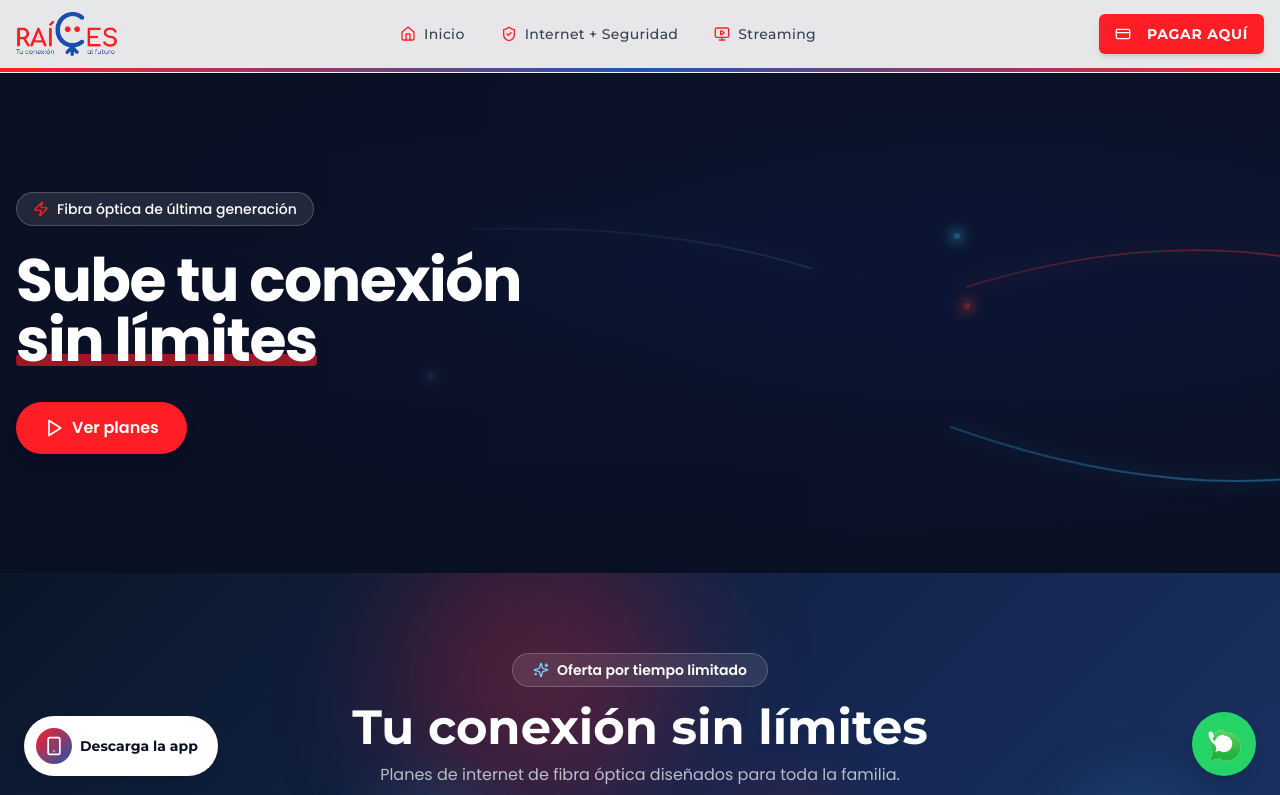
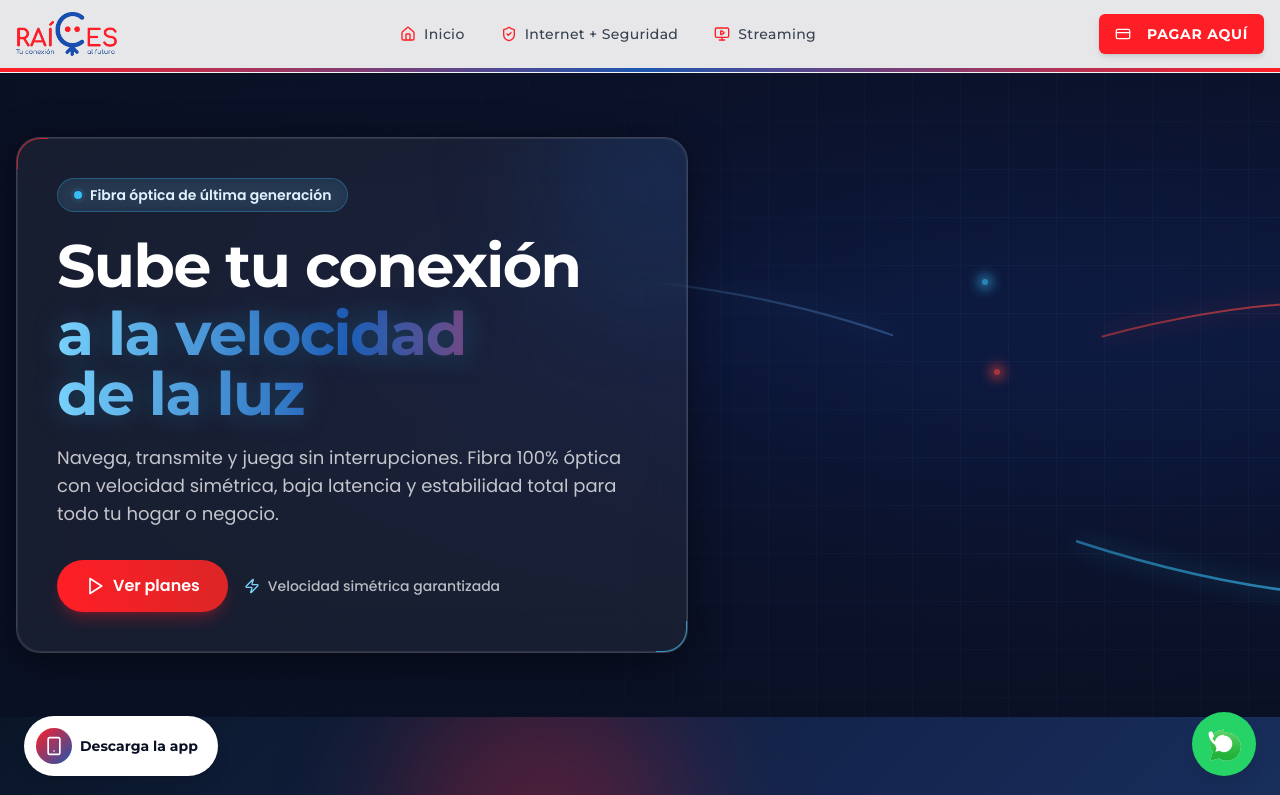
Before and after one commit to yeiider/raicesc2, a Next.js app: page / in a window 1280 px wide. Shown: the top 795 px of the page. Built offline with nearby package versions, Linux system fonts and the light colour scheme.

Commit message:
Redesign hero banner with futuristic glass frame and bolder headline

```diff
--- a/components/video-banner.tsx
+++ b/components/video-banner.tsx
@@ -63,49 +63,72 @@ export function VideoBanner() {
         />
       ))}
 
-      {/* Solid overlay for legibility */}
-      <div aria-hidden className="absolute inset-0 z-[3] bg-gradient-to-r from-[#0a1024] via-[#0a1024]/80 to-[#0a1024]/40" />
+      {/* Tech grid + soft overlay for legibility */}
+      <div
+        aria-hidden
+        className="absolute inset-0 z-[3] opacity-[0.12]"
+        style={{
+          backgroundImage:
+            "linear-gradient(rgba(96,165,250,0.6) 1px, transparent 1px), linear-gradient(90deg, rgba(96,165,250,0.6) 1px, transparent 1px)",
+          backgroundSize: "48px 48px",
+          maskImage: "radial-gradient(120% 100% at 30% 50%, black 40%, transparent 100%)",
+        }}
+      />
+      <div aria-hidden className="absolute inset-0 z-[3] bg-gradient-to-r from-[#0a1024] via-[#0a1024]/70 to-transparent" />
 
-      <div className="container relative z-20 mx-auto flex min-h-[420px] flex-col justify-center px-4 py-16 md:min-h-[500px]">
+      <div className="container relative z-20 mx-auto flex min-h-[440px] items-center px-4 py-16 md:min-h-[520px]">
         <motion.div
-          initial={{ opacity: 0, y: 20 }}
+          initial={{ opacity: 0, y: 24 }}
           animate={{ opacity: 1, y: 0 }}
           transition={{ duration: 0.6 }}
-          className="max-w-3xl"
+          className="group relative max-w-2xl overflow-hidden rounded-3xl border border-white/15 bg-white/[0.06] p-8 shadow-[0_8px_40px_rgba(0,0,0,0.45)] backdrop-blur-xl md:p-10"
         >
+          {/* Glow ring + corner accents */}
+          <div aria-hidden className="pointer-events-none absolute inset-0 rounded-3xl ring-1 ring-inset ring-white/10" />
+          <div aria-hidden className="pointer-events-none absolute -left-px -top-px h-8 w-8 rounded-tl-3xl border-l-2 border-t-2 border-raicesRed/70" />
+          <div aria-hidden className="pointer-events-none absolute -bottom-px -right-px h-8 w-8 rounded-br-3xl border-b-2 border-r-2 border-sky-400/70" />
+          <div
+            aria-hidden
+            className="pointer-events-none absolute -right-16 -top-16 h-48 w-48 rounded-full bg-raicesBlue/25 blur-3xl"
+          />
+
           <motion.span
             initial={{ opacity: 0, scale: 0.9 }}
             animate={{ opacity: 1, scale: 1 }}
             transition={{ delay: 0.15, duration: 0.5 }}
-            className="mb-6 inline-flex items-center gap-2 rounded-full border border-white/20 bg-white/10 px-4 py-1.5 text-sm font-medium backdrop-blur"
+            className="relative mb-6 inline-flex items-center gap-2 rounded-full border border-sky-400/30 bg-sky-400/10 px-4 py-1.5 text-sm font-semibold text-sky-100 backdrop-blur"
           >
-            <Zap className="h-4 w-4 text-raicesRed" />
+            <span className="relative flex h-2 w-2">
+              <span className="absolute inline-flex h-full w-full animate-ping rounded-full bg-sky-400 opacity-75" />
+              <span className="relative inline-flex h-2 w-2 rounded-full bg-sky-400" />
+            </span>
             Fibra óptica de última generación
           </motion.span>
 
-          <h1 className="text-balance text-4xl font-extrabold leading-tight tracking-tight md:text-6xl">
-            Sube tu conexión{" "}
-            <span className="relative inline-block">
-              <span className="relative z-10">sin límites</span>
-              <motion.span
-                aria-hidden
-                className="absolute inset-x-0 bottom-1 z-0 h-3 rounded bg-raicesRed/60"
-                initial={{ scaleX: 0 }}
-                animate={{ scaleX: 1 }}
-                transition={{ delay: 0.7, duration: 0.6 }}
-                style={{ transformOrigin: "left" }}
-              />
+          <h1 className="relative text-balance font-heading text-4xl font-extrabold leading-[1.05] tracking-tight md:text-6xl">
+            Sube tu conexión
+            <span className="mt-2 block bg-gradient-to-r from-sky-300 via-raicesBlue to-raicesRed bg-clip-text text-transparent [text-shadow:0_0_30px_rgba(56,189,248,0.25)]">
+              a la velocidad de la luz
             </span>
           </h1>
 
-          <div className="mt-8">
+          <p className="relative mt-5 max-w-xl text-pretty leading-relaxed text-white/75 md:text-lg">
+            Navega, transmite y juega sin interrupciones. Fibra 100% óptica con velocidad simétrica, baja latencia y
+            estabilidad total para todo tu hogar o negocio.
+          </p>
+
+          <div className="relative mt-8 flex flex-wrap items-center gap-4">
             <Link
               href="#planes"
-              className="inline-flex items-center gap-2 rounded-full bg-raicesRed px-7 py-3.5 font-semibold text-white shadow-lg transition-transform hover:scale-[1.03]"
+              className="inline-flex items-center gap-2 rounded-full bg-gradient-to-r from-raicesRed to-red-600 px-7 py-3.5 font-semibold text-white shadow-lg shadow-raicesRed/25 transition-transform hover:scale-[1.03]"
             >
               <Play className="h-5 w-5" />
               Ver planes
             </Link>
+            <span className="inline-flex items-center gap-2 text-sm font-medium text-white/70">
+              <Zap className="h-4 w-4 text-sky-300" />
+              Velocidad simétrica garantizada
+            </span>
           </div>
         </motion.div>
       </div>
```
